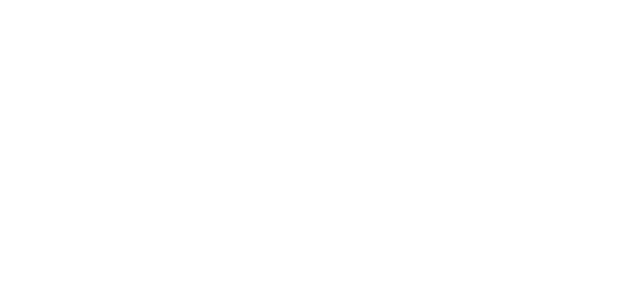
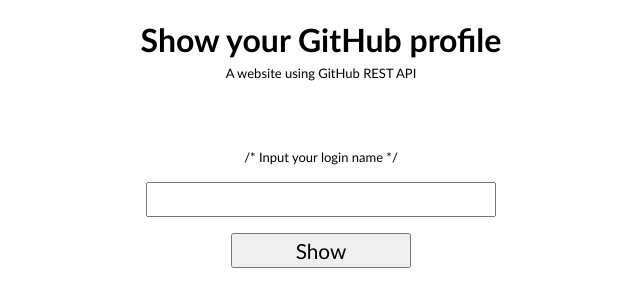
Before and after one commit to JG-0204/show-github-profile, a plain HTML site: page index.html in a window 1280 px wide. Shown: the whole page, without its empty margins (319-959 px from the left). Drawn offline with Linux system fonts and the light colour scheme.

Commit message:
Add and style header and input elements

```diff
--- a/index.html
+++ b/index.html
@@ -7,5 +7,17 @@
       <link rel="stylesheet" href="style.css" />
       <script src="main.js" defer></script>
    </head>
-   <body></body>
+   <body>
+      <header>
+         <h1>Show your GitHub profile</h1>
+         <p>A website using GitHub REST API</p>
+      </header>
+      <div class="container">
+         <p>/* Input your login name */</p>
+         <label for="login-input">
+            <input type="text" id="login-input" />
+            <button class="btn">Show</button>
+         </label>
+      </div>
+   </body>
 </html>
--- a/style.css
+++ b/style.css
@@ -8,4 +8,55 @@
 
 body {
    min-height: 100vh;
+   font-family: 'Gill Sans', 'Gill Sans MT', Calibri, 'Trebuchet MS', sans-serif;
 }
+
+header,
+.container {
+   margin: 0 auto;
+   width: min(100%, 800px);
+   text-align: center;
+}
+
+header,
+.container {
+   margin-bottom: 2rem;
+   padding: 1rem 0;
+   line-height: 1.5;
+}
+
+header h1 {
+   font-size: clamp(1.5rem, 5vw, 2rem);
+}
+
+header p,
+.container p {
+   font-size: 13px;
+   font-weight: lighter;
+}
+
+.container p {
+   margin-bottom: 15px;
+}
+
+.container label {
+   display: flex;
+   flex-direction: column;
+   align-items: center;
+}
+
+#login-input {
+   font-family: 'Gill Sans', 'Gill Sans MT', Calibri, 'Trebuchet MS', sans-serif;
+   width: 350px;
+   text-align: center;
+   font-size: 1.3rem;
+   padding: 3px 0.5em;
+   margin-bottom: 1rem;
+}
+
+.btn {
+   font-family: 'Gill Sans', 'Gill Sans MT', Calibri, 'Trebuchet MS', sans-serif;
+   font-size: 1.3rem;
+   padding: 3px 3em;
+   cursor: pointer;
+}
```
